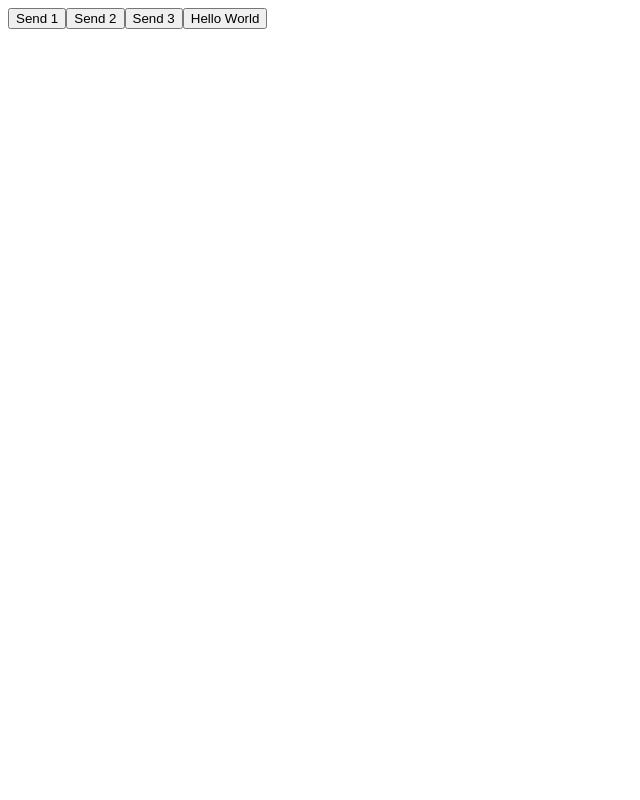
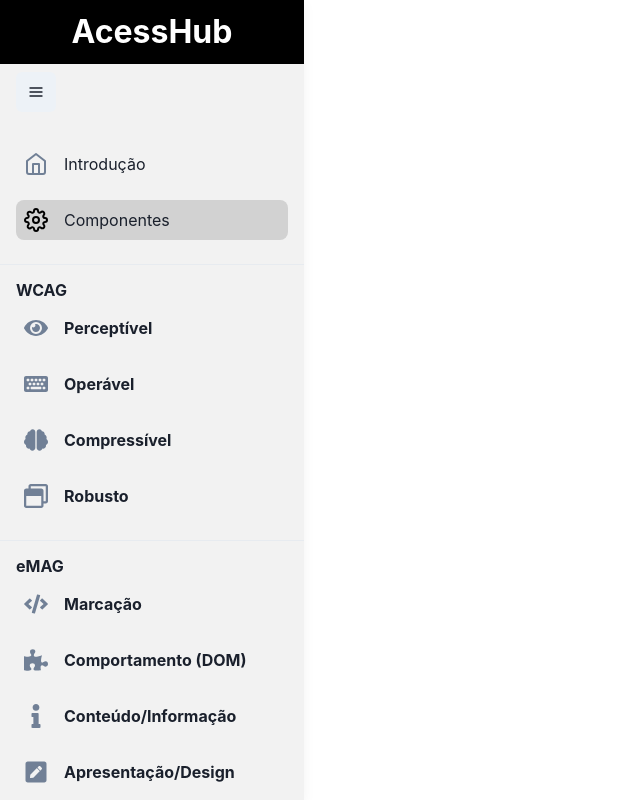
Before and after one commit to daviteixeira-dev/accesshub, a React (Vite) app in the folder web/: page / in a window 1280 px wide. Shown: the whole page, without its empty margins (0-640 px from the left). Built offline with nearby package versions, Linux system fonts and the light colour scheme.

Commit message:
side menu component creation

```diff
--- a/web/src/App.tsx
+++ b/web/src/App.tsx
@@ -1,23 +1,13 @@
-interface ButtonProps {
-  title: string;
-}
-
-function Button(props: ButtonProps){
-  return (
-    <button>
-      {props.title}
-    </button>
-  )
-}
+import { Flex } from '@chakra-ui/react'
+import MenuSideBar from './components/MenuSideBar/MenuSideBar'
 
 function App() {
   return (
-    <div>
-      <Button title="Send 1"/>
-      <Button title="Send 2"/>
-      <Button title="Send 3"/>
-      <Button title="Hello World"/>
-    </div>
+    <Flex flexDirection="column" bg="#fff">
+      <Flex>
+        <MenuSideBar />
+      </Flex>
+    </Flex>
   )
 }
 
--- /dev/null
+++ b/web/src/components/MenuSideBar/ComponentNavItem.tsx
@@ -0,0 +1,64 @@
+import {
+    Flex,
+    Text,
+    Icon,
+    Link,
+    Menu,
+    MenuItem,
+} from "@chakra-ui/react"
+
+
+
+interface ComponentNavItemProps {
+    icon: any,
+    active: any,
+    text: string,
+    link: string,
+    navSize: string
+}
+
+const ComponentNavItem = (props: ComponentNavItemProps) => {
+    return (
+        <Flex
+            as="li"
+            w="100%"
+            m=".5rem 0"
+            flexDirection="column"
+        >
+            <Menu>
+                <MenuItem
+                    m={0}
+                    p={0}
+                >
+                    <Link
+                        p=".5rem"
+                        isExternal
+                        width='100%'
+                        href={props.link}
+                        borderRadius=".5rem"
+                        background={props.active && "#d2d2d2"}
+                        _hover={{ textDecor: 'none', background: '#d2d2d2' }}
+                    >
+                        <Flex justifyContent={props.navSize == "small" ? "center" : "start"}>
+                            <Icon
+                                as={props.icon}
+                                fontSize="1.5rem"
+                                color={props.active ? "#000" : "gray.500"}
+                            />
+                            <Text
+                                ml="1rem"
+                                fontSize='1rem'
+                                fontWeight='700'
+                                display={props.navSize == "small" ? "none" : "flex"}
+                            >
+                                {props.text}
+                            </Text>
+                        </Flex>
+                    </Link>
+                </MenuItem>
+            </Menu>
+        </Flex>
+    )
+}
+
+export default ComponentNavItem
--- /dev/null
+++ b/web/src/components/MenuSideBar/MenuSideBar.tsx
@@ -0,0 +1,114 @@
+import { useState } from 'react'
+
+import { Flex, Text, IconButton, Heading, Divider } from '@chakra-ui/react'
+
+import { FiMenu, FiHome, FiSettings } from 'react-icons/fi'
+
+import {
+    FaEye,
+    FaKeyboard,
+    FaBrain,
+    FaRegWindowRestore,
+    FaCode,
+    FaPuzzlePiece,
+    FaInfo,
+    FaPenSquare,
+    FaPlayCircle,
+    FaClipboardList
+} from "react-icons/fa";
+
+import NavItem from './NavItem'
+import ComponentNavItem from './ComponentNavItem'
+
+const MenuSideBar = () => {
+
+    const [navSize, setNavSize] = useState("large")
+
+    return (
+        <Flex
+            as="nav"
+            bg="#f2f2f2"
+            height="100vh"
+            overflow="1rem"
+            overflowY="auto"
+            position="sticky"
+            overflowX="hidden"
+            flexDirection="column"
+            boxShadow="0 4px 12px 0 rgba(0, 0, 0, 0.05)"
+            width={navSize == "small" ? "7rem" : "19rem"}
+            textAlign={navSize == "small" ? "center" : "start"}
+        >
+
+            <Flex
+                bg="black"
+                p={navSize === "small" ? "1rem" : ".5rem 1rem"}
+                justifyContent={navSize == "small" ? "center" : "center"}
+            >
+                <Text
+                    color="white"
+                    fontWeight="bold"
+                    fontSize={navSize == "small" ? "1.1rem" : "2rem"}
+                >
+                    AcessHub
+                </Text>
+            </Flex>
+
+            <Flex
+                p=".5rem 1rem"
+                justifyContent={navSize == "small" ? "center" : "start"}
+            >
+                <IconButton
+                    icon={<FiMenu />}
+                    aria-label='Menu Icon'
+                    onClick={() => {
+                        if (navSize === "small")
+                            setNavSize("large")
+                        else
+                            setNavSize("small")
+                    }}
+                />
+            </Flex>
+
+            <Flex
+                as="ul"
+                p="1rem"
+                flexDirection="column"
+            >
+                <NavItem icon={FiHome} navSize={navSize} title="Introdução" />
+                <NavItem active navSize={navSize} icon={FiSettings} title="Componentes"/>
+            </Flex>
+
+            <Divider/>
+
+            <Flex
+                as="ul"
+                p="1rem"
+                flexDirection="column"
+            >
+                <Heading fontSize="1rem">WCAG</Heading>
+                <ComponentNavItem navSize={navSize} icon={FaEye} text="Perceptível" link="https://chakra-ui.com" active={false}/>
+                <ComponentNavItem navSize={navSize} icon={FaKeyboard} text="Operável" link="https://chakra-ui.com" active={false}/>
+                <ComponentNavItem navSize={navSize} icon={FaBrain} text="Compressível" link="https://chakra-ui.com" active={false}/>
+                <ComponentNavItem navSize={navSize} icon={FaRegWindowRestore} text="Robusto" link="https://chakra-ui.com" active={false}/>
+            </Flex>
+
+            <Divider/>
+
+            <Flex
+                as="ul"
+                p="1rem"
+                flexDirection="column"
+            >
+                <Heading fontSize="1rem">eMAG</Heading>
+                <ComponentNavItem navSize={navSize} icon={FaCode} text="Marcação" link="https://chakra-ui.com" active={false}/>
+                <ComponentNavItem navSize={navSize} icon={FaPuzzlePiece} text="Comportamento (DOM)" link="https://chakra-ui.com" active={false}/>
+                <ComponentNavItem navSize={navSize} icon={FaInfo} text="Conteúdo/Informação" link="https://chakra-ui.com" active={false}/>
+                <ComponentNavItem navSize={navSize} icon={FaPenSquare} text="Apresentação/Design" link="https://chakra-ui.com" active={false}/>
+                <ComponentNavItem navSize={navSize} icon={FaPlayCircle} text="Multimídia" link="https://chakra-ui.com" active={false}/>
+                <ComponentNavItem navSize={navSize} icon={FaClipboardList} text="Formulário" link="https://chakra-ui.com" active={false}/>
+            </Flex>
+        </Flex>
+    )
+}
+
+export default MenuSideBar
--- /dev/null
+++ b/web/src/components/MenuSideBar/NavItem.tsx
@@ -0,0 +1,56 @@
+import {
+    Flex,
+    Text,
+    Icon,
+    Link,
+    Menu,
+    MenuButton
+} from "@chakra-ui/react"
+
+interface NavItemProps {
+    icon: any,
+    active?: any,
+    title: string,
+    navSize: string
+}
+
+const NavItem = (props: NavItemProps) => {
+
+    return (
+        <Flex
+            as="li"
+            w="100%"
+            m=".5rem 0"
+            flexDirection="column"
+        >
+            <Menu>
+                <Link
+                    p=".5rem"
+                    display="flex"
+                    borderRadius=".5rem"
+                    background={props.active && "#d2d2d2"}
+                    _hover={{ textDecor: 'none', background: '#d2d2d2' }}
+                    justifyContent={props.navSize == "small" ? "center" : "start"}
+                >
+                    <MenuButton>
+                        <Flex>
+                            <Icon
+                                as={props.icon}
+                                fontSize="1.5rem"
+                                color={props.active ? "#000" : "gray.500"}
+                            />
+                            <Text
+                                ml="1rem"
+                                display={props.navSize == "small" ? "none" : "flex"}
+                            >
+                                {props.title}
+                            </Text>
+                        </Flex>
+                    </MenuButton>
+                </Link>
+            </Menu>
+        </Flex>
+    )
+}
+
+export default NavItem
--- a/web/src/main.tsx
+++ b/web/src/main.tsx
@@ -1,9 +1,12 @@
+import App from './App'
 import React from 'react'
-import ReactDOM from 'react-dom/client'
-import App from './App'
+import * as ReactDOM from 'react-dom/client'
+import { ChakraProvider } from '@chakra-ui/react'
 
 ReactDOM.createRoot(document.getElementById('root') as HTMLElement).render(
   <React.StrictMode>
-    <App />
+    <ChakraProvider>
+      <App />
+    </ChakraProvider>
   </React.StrictMode>
 )
```
Also changed, not shown: web/package.json (+6 -1 lines), 1 other file (tests, documents, lock files or other folders).
